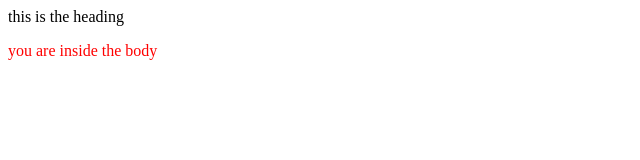
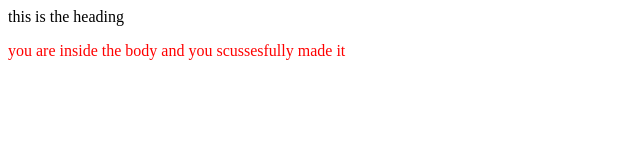
Before and after one commit to Okiitr/git-practice, a plain HTML site: page myname.html in a window 1280 px wide. Shown: the whole page, without its empty margins (0-640 px from the left). Drawn offline with Linux system fonts and the light colour scheme.

Commit message:
Update myname.html

```diff
--- a/myname.html
+++ b/myname.html
@@ -2,6 +2,6 @@
   <html>
     <head> this is the heading </head>
     <body>
-      <p style="color:red;" > you are inside the body</p>
+      <p style="color:red;" > you are inside the body and you scussesfully made it</p>
     </body
   </html>
```
